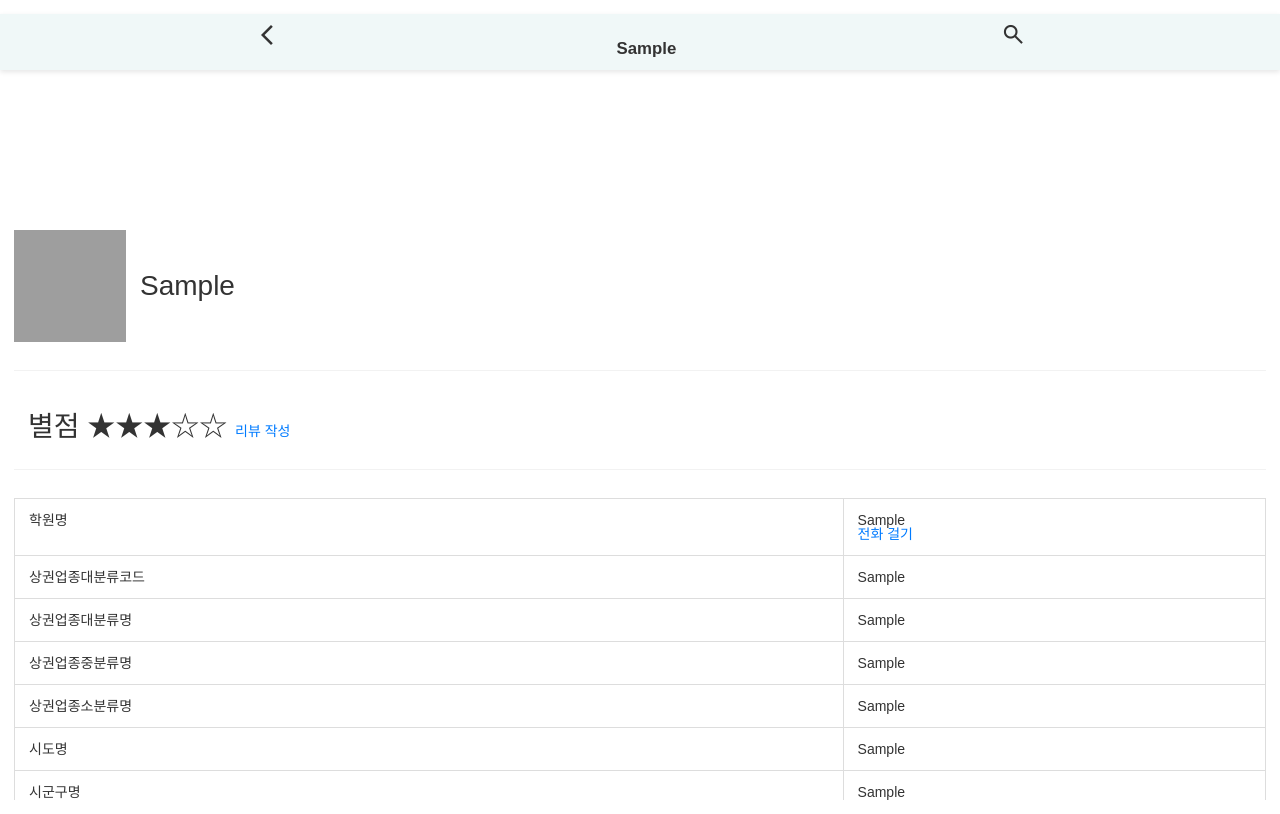
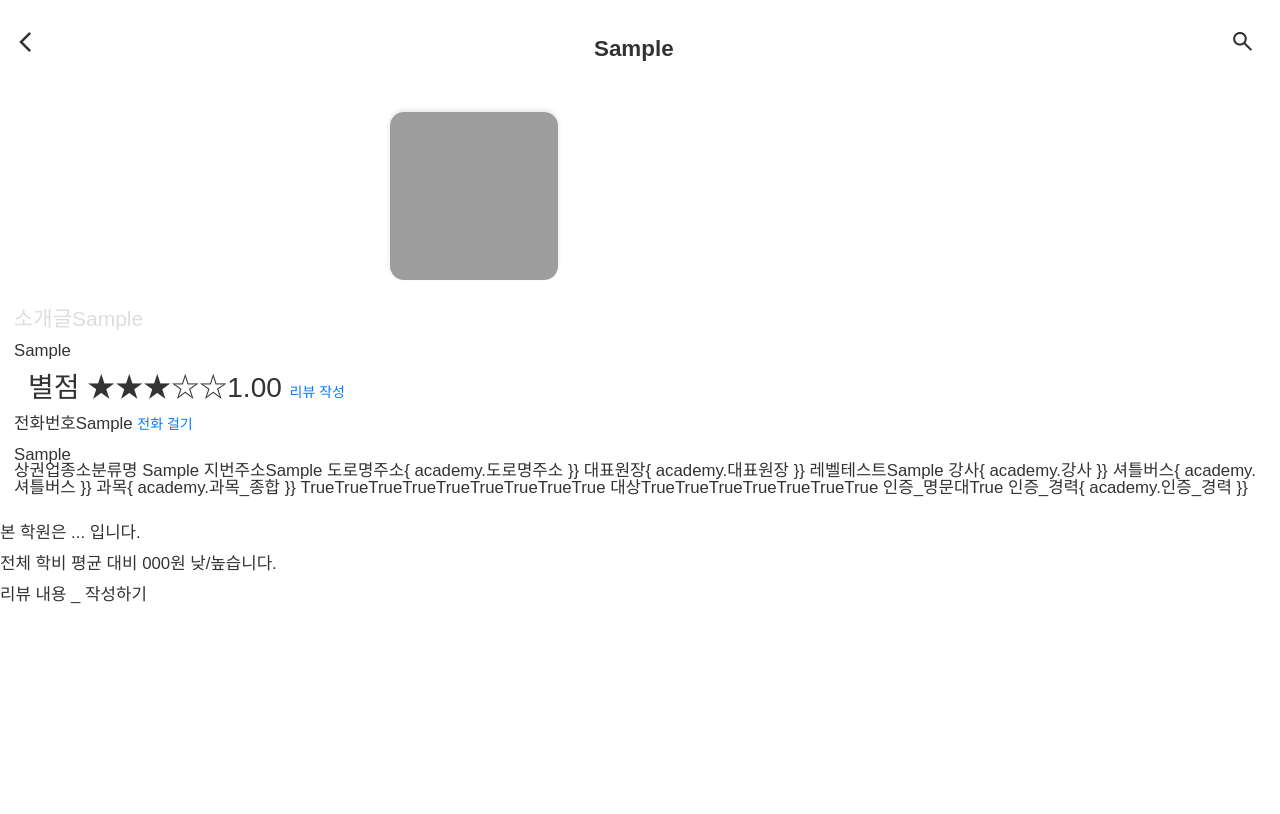
Before and after one commit to kangkyungjun/academymap, a Django app: page /academy/1 in a window 1280 px wide. Run offline with Django 5.2, Linux system fonts and the light colour scheme; tables that the repository leaves empty hold one stand-in row (values such as "Sample post"); some libraries are stand-ins or nearby versions; grey boxes are pictures that could not be loaded.

Commit message:
2503031517

```diff
--- a/templates/main/academy.html
+++ b/templates/main/academy.html
@@ -5,253 +5,58 @@
 
 {% if academy %}
 <!-- 상단 바 -->
-<div class="top-bar-container">
-  <!-- 첫 줄: 뒤로가기, 타이틀(아카데미맵), 검색 아이콘 -->
-  <div class="top-row">
-    <!-- 왼쪽: 뒤로가기 버튼 -->
-    <a class="go-back-btn" href="javascript:history.back()"><span class="material-symbols-outlined">arrow_back_ios</span></a>
-
-    <!-- 중앙: 아카데미맵 -->
-    <div class="title-bar">
-      <div>{{ academy.상호명 }}</div>
+<div class="navbar">
+  <button class="nav_item1" onclick="window.location.href='javascript:history.back()'"><span class="material-symbols-outlined">arrow_back_ios</span></button>
+  <div class="nav_item2_1">{{ academy.상호명 }}</div>
+  <button class="nav_item3" onclick="window.location.href='{% url 'academy_list' %}'"><span class="material-symbols-outlined" style="font-size:1.8rem;">search</span></button>
 </div>
 
-    <!-- 오른쪽: 검색 아이콘 (academy_list로 이동) -->
-    <a class="search-icon" href="{% url 'academy_list' %}">
-      <span class="material-symbols-outlined" style="font-size:1.8rem;">search</span>
-    </a>
-  </div>
-
-  <!-- (선택) 두 번째 줄: 비워두거나, 다른 정보 배치 가능 -->
-  <div class="top-second-row">
-    <!-- 여유 영역 or 간단 문구 -->
-  </div>
-</div>
-
-<!-- 내용 영역 (스크롤) -->
-<div class="content-area">
-
-  <!-- 상단 박스: 학원 로고 + 학원명 -->
-  <div class="univ_detail_box1">
-    <div class="univ_detail_logo">
+<!-- 학원 정보 -->
+<div class="academy_content">
+  <div class="academy_detail_logo">
     {% if academy.학원사진 %}
       <img src="{{ academy.학원사진.url }}" alt="{{ academy.상호명 }}">
     {% else %}
       <img src="{% static 'images/no_image.png' %}" alt="No Image">
     {% endif %}
   </div>
-    <div class="univ_detail_name">{{ academy.상호명 }}</div>
+
+  <div class="academy_introduce">
+    소개글{{ academy.소개글|linebreaksbr }}
+  </div>
+  <div>
+    {{ academy.영업시간 }}
+  </div>
+  <div class="academy_detail_name">
+    별점 ★★★☆☆{{ academy.별점 }}
+    <a href="#">리뷰 작성</a>
+  </div>
+  <div>
+    {% if academy.전화번호 %}
+      전화번호{{ academy.전화번호 }}
+      <a href="tel:{{ academy.전화번호 }}">전화 걸기</a>
+    {% endif %}
+  </div>
+  <div>
+    {{ academy.수강료_평균 }}
   </div>
 
-  <hr>
 
-  <!-- 예: 별점/리뷰 링크 등 추가 정보 -->
-  <div class="univ_detail_box1">
-    <div class="univ_detail_name">
-      별점 ★★★☆☆
-      <a href="#">리뷰 작성</a>
-    </div>
+  상권업종소분류명  {{ academy.상권업종소분류명 }}
+
+지번주소{{ academy.지번주소 }}
+  도로명주소{ academy.도로명주소 }}
+
+대표원장{ academy.대표원장 }}
+  레벨테스트{{ academy.레벨테스트 }}
+  강사{ academy.강사 }}
+  셔틀버스{ academy.셔틀버스 }}
+  과목{ academy.과목_종합 }} {{ academy.과목_수학 }}{{ academy.과목_영어 }}{{ academy.과목_과학 }}{{ academy.과목_외국어 }}{{ academy.과목_예체능 }}{{ academy.과목_컴퓨터 }}{{ academy.과목_논술 }}{{ academy.과목_기타 }}{{ academy.과목_독서실스터디카페 }}
+  대상{{ academy.대상_유아 }}{{ academy.대상_초등 }}{{ academy.대상_중등 }}{{ academy.대상_고등 }}{{ academy.대상_특목고 }}{{ academy.대상_일반 }}{{ academy.대상_기타 }}
+  인증_명문대{{ academy.인증_명문대 }}
+  인증_경력{ academy.인증_경력 }}
 </div>
 
-  <hr>
-
-  <!-- 모델의 모든 필드를 보여주는 테이블 -->
-  <div>
-    <table class="univ_table">
-      <!-- 상호명 -->
-      <tr>
-        <td>학원명</td>
-        <td>
-          {{ academy.상호명|linebreaksbr }}
-          <br>
-          {% if academy.전화번호 %}
-            <a href="tel:{{ academy.전화번호 }}">전화 걸기</a>
-          {% endif %}
-        </td>
-      </tr>
-      <!-- 업종 관련 필드 -->
-      <tr>
-        <td>상권업종대분류코드</td>
-        <td>{{ academy.상권업종대분류코드 }}</td>
-      </tr>
-      <tr>
-        <td>상권업종대분류명</td>
-        <td>{{ academy.상권업종대분류명 }}</td>
-      </tr>
-      <tr>
-        <td>상권업종중분류명</td>
-        <td>{{ academy.상권업종중분류명 }}</td>
-      </tr>
-      <tr>
-        <td>상권업종소분류명</td>
-        <td>{{ academy.상권업종소분류명 }}</td>
-      </tr>
-
-      <!-- 지역(시도, 시군구, 행정동, 법정동 등) -->
-      <tr>
-        <td>시도명</td>
-        <td>{{ academy.시도명 }}</td>
-      </tr>
-      <tr>
-        <td>시군구명</td>
-        <td>{{ academy.시군구명 }}</td>
-      </tr>
-      <tr>
-        <td>행정동명</td>
-        <td>{{ academy.행정동명 }}</td>
-      </tr>
-      <tr>
-        <td>법정동명</td>
-        <td>{{ academy.법정동명 }}</td>
-      </tr>
-
-      <!-- 주소 -->
-      <tr>
-        <td>지번주소</td>
-        <td>{{ academy.지번주소 }}</td>
-      </tr>
-      <tr>
-        <td>도로명주소</td>
-        <td>{{ academy.도로명주소 }}</td>
-      </tr>
-
-      <!-- 좌표 -->
-      <tr>
-        <td>경도</td>
-        <td>{{ academy.경도 }}</td>
-      </tr>
-      <tr>
-        <td>위도</td>
-        <td>{{ academy.위도 }}</td>
-      </tr>
-
-      <!-- 대표원장, 레벨테스트, 강사, 셔틀버스 등 -->
-      <tr>
-        <td>대표원장</td>
-        <td>{{ academy.대표원장 }}</td>
-      </tr>
-      <tr>
-        <td>레벨테스트</td>
-        <td>{{ academy.레벨테스트 }}</td>
-      </tr>
-      <tr>
-        <td>강사</td>
-        <td>{{ academy.강사 }}</td>
-      </tr>
-      <tr>
-        <td>셔틀버스</td>
-        <td>{{ academy.셔틀버스 }}</td>
-      </tr>
-
-      <!-- 과목(불리언) -->
-      <tr>
-        <td>과목_종합</td>
-        <td>{{ academy.과목_종합 }}</td>
-      </tr>
-      <tr>
-        <td>과목_수학</td>
-        <td>{{ academy.과목_수학 }}</td>
-      </tr>
-      <tr>
-        <td>과목_영어</td>
-        <td>{{ academy.과목_영어 }}</td>
-      </tr>
-      <tr>
-        <td>과목_과학</td>
-        <td>{{ academy.과목_과학 }}</td>
-      </tr>
-      <tr>
-        <td>과목_외국어</td>
-        <td>{{ academy.과목_외국어 }}</td>
-      </tr>
-      <tr>
-        <td>과목_예체능</td>
-        <td>{{ academy.과목_예체능 }}</td>
-      </tr>
-      <tr>
-        <td>과목_컴퓨터</td>
-        <td>{{ academy.과목_컴퓨터 }}</td>
-      </tr>
-      <tr>
-        <td>과목_논술</td>
-        <td>{{ academy.과목_논술 }}</td>
-      </tr>
-      <tr>
-        <td>과목_기타</td>
-        <td>{{ academy.과목_기타 }}</td>
-      </tr>
-      <tr>
-        <td>과목_독서실스터디카페</td>
-        <td>{{ academy.과목_독서실스터디카페 }}</td>
-      </tr>
-
-      <!-- 대상 -->
-      <tr>
-        <td>대상_유아</td>
-        <td>{{ academy.대상_유아 }}</td>
-      </tr>
-      <tr>
-        <td>대상_초등</td>
-        <td>{{ academy.대상_초등 }}</td>
-      </tr>
-      <tr>
-        <td>대상_중등</td>
-        <td>{{ academy.대상_중등 }}</td>
-      </tr>
-      <tr>
-        <td>대상_고등</td>
-        <td>{{ academy.대상_고등 }}</td>
-      </tr>
-      <tr>
-        <td>대상_특목고</td>
-        <td>{{ academy.대상_특목고 }}</td>
-      </tr>
-      <tr>
-        <td>대상_일반</td>
-        <td>{{ academy.대상_일반 }}</td>
-      </tr>
-      <tr>
-        <td>대상_기타</td>
-        <td>{{ academy.대상_기타 }}</td>
-      </tr>
-
-      <!-- 인증 -->
-      <tr>
-        <td>인증_명문대</td>
-        <td>{{ academy.인증_명문대 }}</td>
-      </tr>
-      <tr>
-        <td>인증_경력</td>
-        <td>{{ academy.인증_경력 }}</td>
-      </tr>
-
-      <!-- 소개글, 별점, 영업시간 등 -->
-      <tr>
-        <td>소개글</td>
-        <td>{{ academy.소개글|linebreaksbr }}</td>
-      </tr>
-      <tr>
-        <td>별점</td>
-        <td>{{ academy.별점 }}</td>
-      </tr>
-      <tr>
-        <td>전화번호</td>
-        <td>{{ academy.전화번호 }}</td>
-      </tr>
-      <tr>
-        <td>영업시간</td>
-        <td>{{ academy.영업시간 }}</td>
-      </tr>
-      <tr>
-        <td>수강료</td>
-        <td>{{ academy.수강료 }}</td>
-      </tr>
-      <tr>
-        <td>수강료_평균</td>
-        <td>{{ academy.수강료_평균 }}</td>
-      </tr>
-    </table>
-  </div>
 
   <!-- 추가 설명 문구들 -->
   <div>본 학원은 ... 입니다.</div>
@@ -259,6 +64,6 @@
   <div>리뷰 내용 _ 작성하기</div>
 
 {% endif %}
-</div>
+
 
 {% endblock %}
--- a/templates/main/headers.html
+++ b/templates/main/headers.html
@@ -51,33 +51,22 @@
   display: none;
 }
 
-  /* 상단바: 높이 20vh 고정 */
+  /* 상단바 */
   .top-bar-container {
-    position: fixed;
-    top: 0; left: 0;
-    width: 100%;
-    height: 15hv;
-    justify-content: center;
-    align-items: center;
-    background-color: #f0f8f8;
-    z-index: 1;
-    display: flex;
-    flex-direction: column;
-    box-shadow: 0 2px 5px rgba(0,0,0,0.1);
-  }
+}
 
   /* 첫 줄: (왼)뒤로가기 / (중앙)타이틀 / (오른)search.html */
   .top-row {
-    flex: 0 0 auto;
+position: fixed;         /* 화면에 고정 */
+    top: 0;                  /* 상단에 위치 */
+    left: 0;
     width: 100%;
+    height: 5vh;             /* 원하는 높이 */
+    background-color: transparent;  /* 완전 투명 */
+    z-index: 1;
     display: flex;
-    justify-content: space-between;
     align-items: center;
-    padding: 0.5rem 1rem;
-    margin: auto;
-    height: 3rem;  /* 적절한 높이 */
-    width: 90%;
-    max-width: 800px;
+    padding: 0.5rem 1rem;    /* 여백 조정 */
   }
 
   .go-back-btn {
@@ -158,6 +147,12 @@
     background-color: transparent;
 }
 
+.nav_item2_1{
+display: flex;
+    text-decoration: none;
+    font-size: 1.6rem;
+    font-weight: bold;
+}
 
 /* 지도 영역 */
 #map {
@@ -440,13 +435,10 @@
     background-color: #45a049;
   }
 
-  /* 내용 영역: 남은 80vh - 하단 3rem */
+  /* 내용 영역 */
   .content-area {
-    position: absolute;
-    top: 20vh;
     left: 0;
     width: 100%;
-    height: calc(100% - 20vh - 3rem);
     overflow-y: auto;
     box-sizing: border-box;
     padding: 1rem;
@@ -546,52 +538,42 @@
   color: #007BFF;
 }
 
-/* 두 번째 줄(옵션): 만약 여기에 다른 간단 정보 넣고 싶다면?
-   여기서는 비워둠 or margin-bottom 로 상단 영역 확장 */
-.top-second-row {
-  flex: 1;
-  /* 여유 공간: 예시로 비워둠 */
-}
 
 /* 본문 내용 스크롤 - 남은 영역 */
 .content-area {
   position: absolute;
-  top: 15vh;  /* 상단 바 높이만큼 아래 */
   left: 0;
   width: 100%;
-  height: calc(100% - 15vh);
+  height: 90%;
   overflow-y: auto;
   box-sizing: border-box;
   padding: 1rem;
 }
 
 /* 기존 스타일 (학원 상세 레이아웃)  */
-
-.univ_detail_box1 {
-  display: flex;
-  align-items: center;
-  margin: 2rem 0;
+.academy_content{
+  padding: 1rem;
 }
-.univ_detail_logo img {
-  width: 8rem;
-  height: 8rem;
+.academy_detail_logo {
+  padding: 5rem 30%;
+  padding-bottom: 1rem;
+}
+.academy_detail_logo img {
+  width: 12rem;
+  height: 12rem;
   object-fit: cover;
+  border-radius: 1rem;
+  box-shadow: 0 -2px 5px rgba(0,0,0,0.1);
 }
-.univ_detail_name {
+.academy_introduce{
+  color: #ddd;
+  font-size:1.5rem;
+}
+.academy_detail_name {
   font-size: 2rem;
   margin-left: 1rem;
 }
-.univ_table {
-  width: 100%;
-  border-collapse: collapse;
-  margin-top: 2rem;
-}
-.univ_table td {
-  border: 1px solid #ddd;
-  padding: 1rem;
-  font-size: 1rem;
-  vertical-align: top;
-}
+
 hr {
   margin: 2rem 0;
   border: none;
@@ -608,31 +590,6 @@
 }
 a:hover {
   text-decoration: underline;
-}
-
-/* 반응형 (768px 이하) */
-@media (max-width: 768px) {
-  .univ_detail_box1 {
-    flex-direction: column;
-    text-align: center;
-  }
-  .univ_detail_logo img {
-    width: 6rem;
-    height: 6rem;
-  }
-  .univ_detail_name {
-    margin-left: 0;
-    margin-top: 1rem;
-    font-size: 1.6rem;
-  }
-  .univ_table td {
-    font-size: 0.9rem;
-    padding: 0.5rem;
-  }
-  div {
-    font-size: 1rem;
-    margin-top: 0.5rem;
-  }
 }
 
 /* -------- search.html --------------- */
```
Lines whose indentation alone changed are shown as unchanged.
